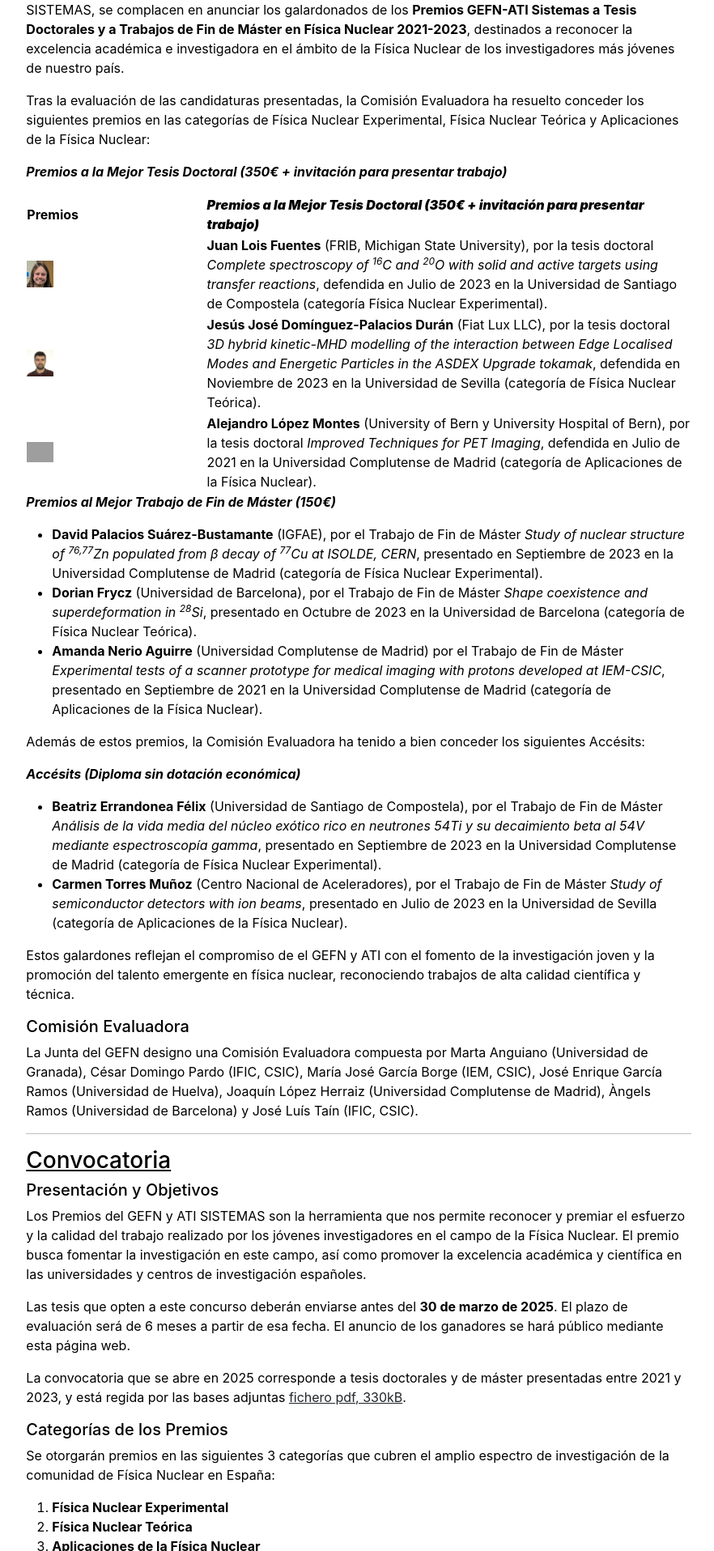
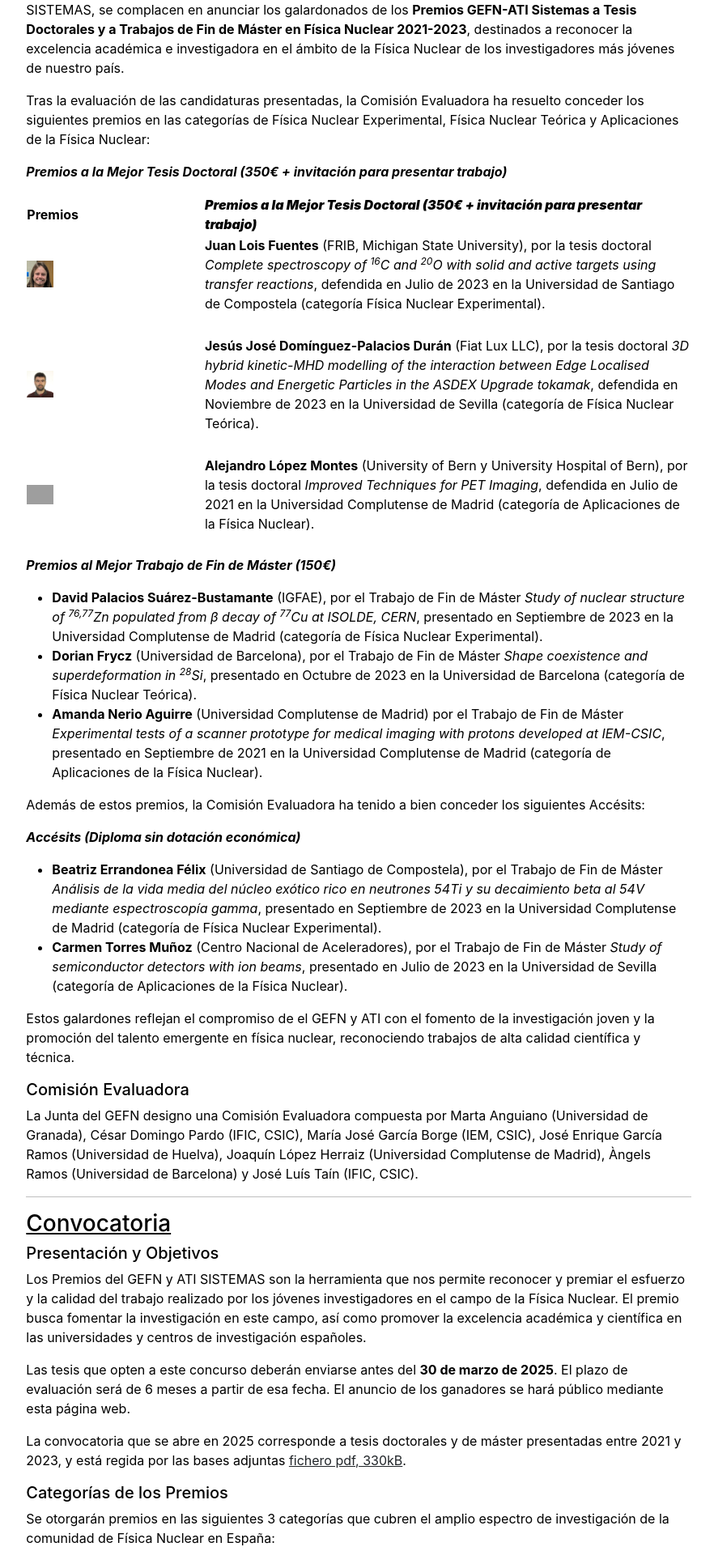
Before and after one commit to GEFN-RSEF/GEFN-RSEF.github.io, a Jekyll site: the page built from premios/2021_23.md, in a window 1280 px wide. Shown: the part 371-2287 px from the top of the page at 81% size, without its empty margins (197-1079 px from the left). Built offline with Jekyll 4.4.1, drawn with Linux system fonts in a browser that asks for light colours; grey boxes are pictures that could not be loaded.

Commit message:
Test PhD table

```diff
--- a/premios/2021_23.md
+++ b/premios/2021_23.md
@@ -14,11 +14,16 @@ Tras la evaluación de las candidaturas presentadas, la Comisión Evaluadora ha
 
 ***Premios a la Mejor Tesis Doctoral (350€ + invitación para presentar trabajo)***
 
+
 |  Premios | ***Premios a la Mejor Tesis Doctoral (350€ + invitación para presentar trabajo)*** |
 | ---------- | ----------- |
-| ![image](./2021_23/Lois_crop.jpg){: style="float: left; margin-right: 1em; height="15%" width="15%""}  | **Juan Lois Fuentes** (FRIB, Michigan State University), por la tesis doctoral *Complete spectroscopy of <sup>16</sup>C and <sup>20</sup>O with solid and active targets using transfer reactions*, defendida en Julio de 2023 en la Universidad de Santiago de Compostela (categoría Física Nuclear Experimental). |
-| ![image](./2021_23/DominguezPalacios.jpg){: style="float: left; margin-right: 1em; height="15%" width="15%""}  | **Jesús José Domínguez-Palacios Durán** (Fiat Lux LLC), por la tesis doctoral *3D hybrid kinetic-MHD modelling of the interaction between Edge Localised Modes and Energetic Particles in the ASDEX Upgrade tokamak*, defendida en Noviembre de 2023 en la Universidad de Sevilla (categoría de Física Nuclear Teórica). |
-| ![image](./2021_23/LopezMontes.jpg){: style="float: left; margin-right: 1em; height="15%" width="15%""}  | **Alejandro López Montes** (University of Bern y University Hospital of Bern), por la tesis doctoral *Improved Techniques for PET Imaging*, defendida en Julio de 2021 en la Universidad Complutense de Madrid (categoría de Aplicaciones de la Física Nuclear). |
+| ![image](./2021_23/Lois_crop.jpg){: style="float: left; height="15%" width="15%""}  | **Juan Lois Fuentes** (FRIB, Michigan State University), por la tesis doctoral *Complete spectroscopy of <sup>16</sup>C and <sup>20</sup>O with solid and active targets using transfer reactions*, defendida en Julio de 2023 en la Universidad de Santiago de Compostela (categoría Física Nuclear Experimental).
+|
+| ![image](./2021_23/DominguezPalacios.jpg){: style="float: left;  height="15%" width="15%""}  | **Jesús José Domínguez-Palacios Durán** (Fiat Lux LLC), por la tesis doctoral *3D hybrid kinetic-MHD modelling of the interaction between Edge Localised Modes and Energetic Particles in the ASDEX Upgrade tokamak*, defendida en Noviembre de 2023 en la Universidad de Sevilla (categoría de Física Nuclear Teórica).
+|
+| ![image](./2021_23/LopezMontes.jpg){: style="float: left; height="15%" width="15%""}  | **Alejandro López Montes** (University of Bern y University Hospital of Bern), por la tesis doctoral *Improved Techniques for PET Imaging*, defendida en Julio de 2021 en la Universidad Complutense de Madrid (categoría de Aplicaciones de la Física Nuclear).
+|
+
 
 
 ***Premios al Mejor Trabajo de Fin de Máster (150€)***
```
